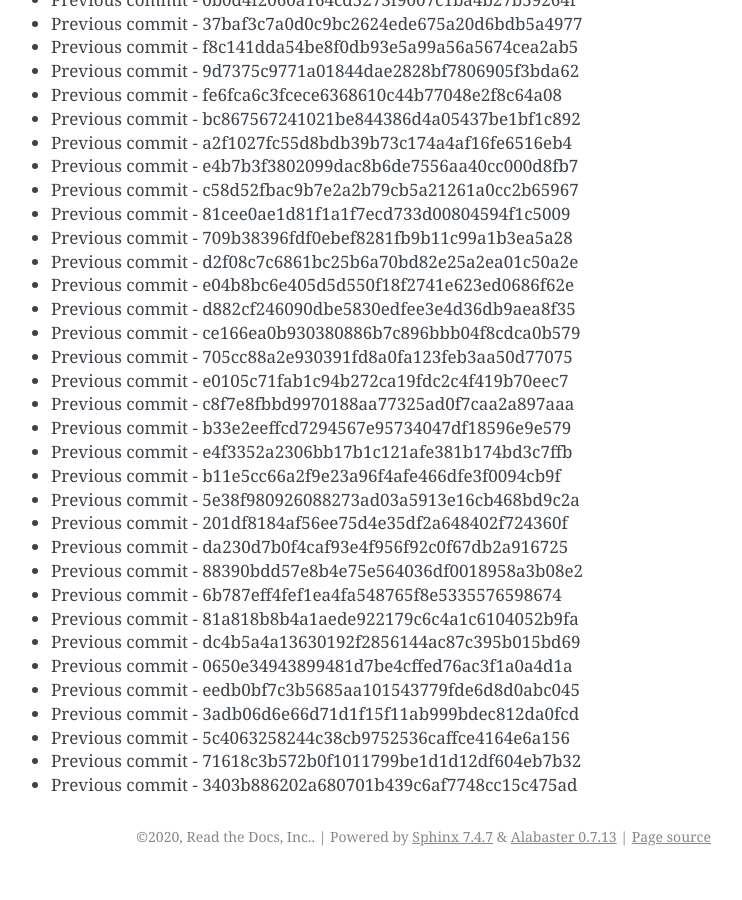
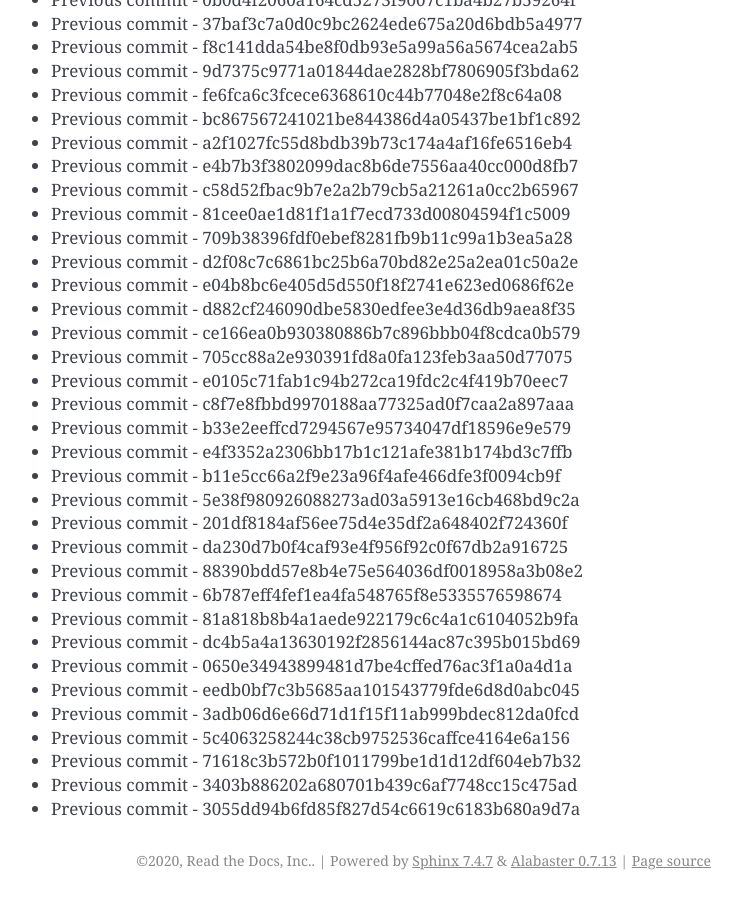
Before and after one commit to readthedocs/rtd-git-stresstest, a Sphinx documentation site: the page built from docs/updates.rst, in a window 1280 px wide and 900 px high, scrolled down 84849 px. Shown: the whole window, without its empty margins (399-1141 px from the left). Built offline with Sphinx 7.4.7, drawn with Linux system fonts in a browser that asks for light colours; before the commit the page ends 85725 px from its top, so only the background shows below that.

Commit message:
Generating commit from previous: 3055dd94b6fd85f827d54c6619c6183b680a9d7a

```diff
--- a/docs/updates.rst
+++ b/docs/updates.rst
@@ -3597,3 +3597,4 @@ It can be tested for any performance characteristics.
 * Previous commit - 5c4063258244c38cb9752536caffce4164e6a156
 * Previous commit - 71618c3b572b0f1011799be1d1d12df604eb7b32
 * Previous commit - 3403b886202a680701b439c6af7748cc15c475ad
+* Previous commit - 3055dd94b6fd85f827d54c6619c6183b680a9d7a
```
